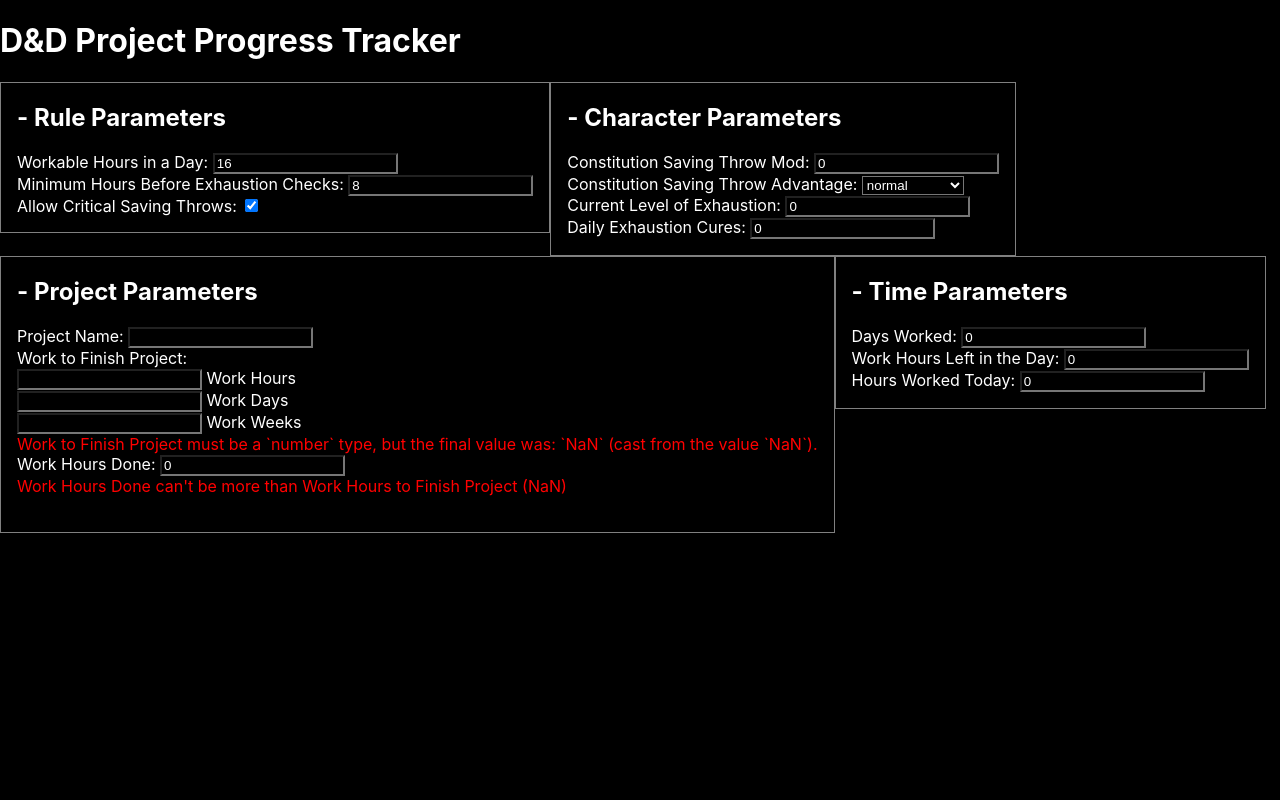
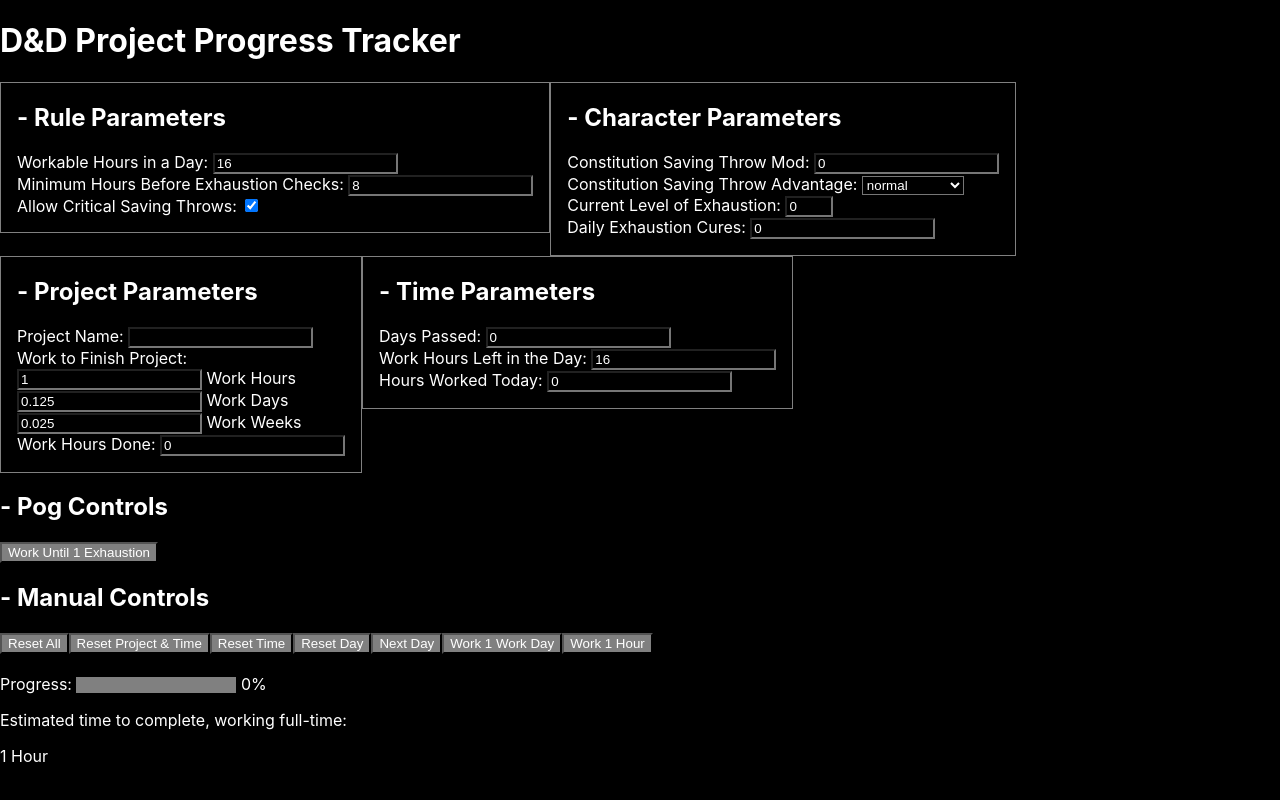
Before and after one commit to megamatson/dnd-project-progress, a React (Create React App) app: page / in a window 1280 px wide. Shown: the top 800 px of the page. Built offline with nearby package versions, Linux system fonts and the light colour scheme.

Commit message:
More controls

```diff
--- a/src/App.tsx
+++ b/src/App.tsx
@@ -130,6 +130,8 @@
 					<LabeledField
 						type='number'
 						name='currentLevelOfExhaustion'
+						min={0}
+						max={6}
 					/>
 
 					<LabeledField
@@ -139,6 +141,7 @@
 							'The number of exhaustion cures '
 							+ '(e.g. Greater Restoration) you have available every day.'
 						}
+						min={0}
 					/>
 				</StyledCategory>
 
@@ -163,11 +166,12 @@
 					name='Time Parameters'
 				>
 					<LabeledField
-						name='daysWorked'
+						name='daysPassed'
 						type='number'
 						min={0}
 						title={
-							'The number of days you have been working.'
+							'The number of days that have passed since'
+							+ ' you have started working on the project.'
 							+ ' This is mainly for you to know when you are done'
 						}
 					/>
--- a/src/FormValues.ts
+++ b/src/FormValues.ts
@@ -50,7 +50,7 @@
 	,
 	workTimeToFinishProject: workHours
 		.positive()
-		.default(10)
+		.default(1)
 		.label('Work to Finish Project')
 	,
 	workHoursDone: workHours
@@ -77,14 +77,14 @@
 		.default(0)
 		.label('Daily Exhaustion Cures')
 	,
-	daysWorked: requiredInteger
+	daysPassed: requiredInteger
 		.min(0)
 		.default(0)
-		.label('Days Worked')
+		.label('Days Passed')
 	,
 	workHoursLeftInTheDay: requiredNumber
 		.min(0)
-		.default(0)
+		.default(16)
 		.label('Work Hours Left in the Day')
 		.when('workableHoursInADay', (value, schema) =>
 			schema.max(
--- a/src/components/input/Controls.tsx
+++ b/src/components/input/Controls.tsx
@@ -1,7 +1,11 @@
 import { useFormikContext } from 'formik';
+import _ from 'lodash';
 import '../../css/Button.css';
 import '../../css/Controls.css';
-import FormValues from '../../FormValues';
+import d from '../../d';
+import FormValues, { validationSchema } from '../../FormValues';
+import { FormNumber } from '../../types/FormNumber';
+import Category from '../output/Category';
 
 export interface Props {}
 
@@ -23,17 +27,275 @@
 	</button>);
 }
 
+function normalizeTime(
+	hours: number,
+	days: number,
+	hoursInADay: number = 24
+) {
+	if (hours > hoursInADay) {
+		const newDays =  Math.floor(hours / hoursInADay);
+		days += newDays;
+		hours -= newDays * hoursInADay;
+	}
+
+	return {
+		hours,
+		days
+	};
+}
+
+type ValuesChanger = (f: FormValues) => FormValues;
+
+const identity: ValuesChanger = f => f;
+
+const resetDay: ValuesChanger = (({
+	workHoursLeftInTheDay,
+	hoursWorkedToday,
+	...oldValues
+}) => ({
+	workHoursLeftInTheDay: oldValues.workableHoursInADay,
+	hoursWorkedToday: 0,
+	...oldValues
+}));
+
+const resetTime: ValuesChanger = ({
+	daysPassed,
+	...oldValues
+}) => resetDay({
+	daysPassed: 0,
+	...oldValues,
+});
+
+const resetProject: ValuesChanger = ({
+	projectName,
+	workTimeToFinishProject,
+	workHoursDone,
+	...oldValues
+}) => ({
+	...validationSchema.getDefault(),
+	...oldValues,
+});
+
+const resetTimeAndProjects: ValuesChanger = v => resetTime(resetProject(v));
+
+const reset: ValuesChanger = () => {
+	return validationSchema.getDefault();
+};
+
+function nextDay(days = 1): ValuesChanger {
+	return (({
+		daysPassed,
+		currentLevelOfExhaustion,
+		...oldValues
+	}) => resetDay({
+		daysPassed: daysPassed + days,
+		currentLevelOfExhaustion: Math.max(currentLevelOfExhaustion - 1, 0),
+		...oldValues,
+	}));
+}
+
+function passTime(hours: number, days = 0): ValuesChanger {
+	return (({
+		workHoursLeftInTheDay,
+		...oldValues
+	}: FormValues) => {
+		const ret = normalizeTime(hours, days, oldValues.workableHoursInADay);
+
+		hours = ret.hours;
+		days = ret.days;
+
+		if (hours >= workHoursLeftInTheDay) {
+			days++;
+			hours -= workHoursLeftInTheDay;
+			workHoursLeftInTheDay = oldValues.workableHoursInADay;
+		}
+
+		const change = days ? nextDay(days) : identity;
+
+		return change({
+			workHoursLeftInTheDay: workHoursLeftInTheDay - hours,
+			...oldValues
+		});
+	});
+}
+
+function workTime(hours: number, days = 0): ValuesChanger {
+	return (({
+		hoursWorkedToday,
+		workHoursDone,
+		...oldValues
+	}) => {
+		const workHours = Math.min(
+			hours + days * oldValues.workableHoursInADay,
+			oldValues.workTimeToFinishProject - workHoursDone
+		);
+
+		const normalizedTime = normalizeTime(
+			workHours,
+			0,
+			oldValues.workableHoursInADay
+		);
+
+		hours = normalizedTime.hours;
+		days = normalizedTime.days;
+
+		return passTime(hours, days)({
+			hoursWorkedToday: hoursWorkedToday + hours,
+			workHoursDone: Math.min(
+				oldValues.workTimeToFinishProject,
+				workHoursDone + workHours
+			),
+			...oldValues
+		});
+	});
+}
+
+interface Event {
+	daysPassed: number,
+	hoursPassed: number,
+	event: string,
+}
+
+type EventEmitter = (e: Event) => void;
+
+function workFullTimeEvented(
+	emitEventOriginal: EventEmitter,
+	values: FormValues
+): FormValues {
+	const emitEvent = (e: string) => {
+		emitEventOriginal({
+			daysPassed: values.daysPassed,
+			hoursPassed: values.workableHoursInADay - values.workHoursLeftInTheDay,
+			event: e,
+		});
+	};
+
+	const {workTimeToFinishProject, workHoursDone} = values;
+
+	if (workTimeToFinishProject <= workHoursDone) {
+		emitEvent(
+			`${values.projectName ? values.projectName : 'Project'} done`
+		);
+		return values;
+	}
+
+	const {currentLevelOfExhaustion} = values;
+
+	if (currentLevelOfExhaustion >= 1) {
+		emitEvent(
+			`Exhaustion (${values.currentLevelOfExhaustion}) >= 1.`
+			+ ' Resting for the day'
+		);
+
+		return nextDay(1)(values);
+	}
+
+	const {workHoursLeftInTheDay} = values;
+
+	if (workHoursLeftInTheDay <= 0) {
+		emitEvent(
+			`No work hours left. Resting for the day`
+		);
+
+		return nextDay(1)(values);
+	}
+
+	const {minimumWorksHoursPerDayBeforeExhaustionSaves} = values;
+	const {hoursWorkedToday} = values;
+
+	const safeHoursToWork = _.clamp(
+		minimumWorksHoursPerDayBeforeExhaustionSaves - hoursWorkedToday,
+		0,
+		workHoursLeftInTheDay
+	);
+
+	if (safeHoursToWork) {
+		emitEvent(
+			`Working ${safeHoursToWork} hour(s) without a save`
+		);
+
+		values = workTime(safeHoursToWork)(values);
+		return safeHoursToWork === workHoursLeftInTheDay ?
+			values :
+			workFullTimeEvented(emitEventOriginal, values)
+		;
+	}
+
+	const dc = (
+		11
+		+ values.hoursWorkedToday
+		- values.minimumWorksHoursPerDayBeforeExhaustionSaves
+	);
+
+	const roll = d(20);
+
+	emitEvent('unimplemented');
+
+	return values;
+}
+
+function workFullTime(emitEvent: EventEmitter): ValuesChanger {
+	return values => workFullTimeEvented(emitEvent, values);
+}
+
 export default function Controls(props: Props) {
-	const context = useFormikContext<FormValues>();
+	const {values, ...context} = useFormikContext<FormValues>();
 
-	if (!context.isValid)
+	if (
+		!context.isValid
+		|| values.workTimeToFinishProject as FormNumber === ''
+	)
 		return null;
 
+	function commit(f: ValuesChanger) {
+		return () => context.setValues(f);
+	}
+
+	const projectDone = values.workHoursDone >= values.workTimeToFinishProject;
+
 	return (<>
-		<ControlButton
-			onClick={() => console.log('next day')}
-		>
-			Next Day
-		</ControlButton>
+		<Category name='Pog Controls'>
+			<ControlButton onClick={commit(workFullTime(
+				(...args) => console.log(...args)
+			))}>
+				Work Until 1 Exhaustion
+			</ControlButton>
+		</Category>
+
+		<Category name='Manual Controls'>
+			<ControlButton onClick={commit(reset)}>
+				Reset All
+			</ControlButton>
+
+			<ControlButton onClick={commit(resetTimeAndProjects)}>
+				{'Reset Project & Time'}
+			</ControlButton>
+
+			<ControlButton onClick={commit(resetTime)}>
+				Reset Time
+			</ControlButton>
+
+			<ControlButton onClick={commit(resetDay)}>
+				Reset Day
+			</ControlButton>
+
+			<ControlButton onClick={commit(nextDay())}>
+				Next Day
+			</ControlButton>
+
+			<ControlButton
+				onClick={commit(workTime(8))}
+				disabled={projectDone}
+			>
+				Work 1 Work Day
+			</ControlButton>
+
+			<ControlButton
+				onClick={commit(workTime(1))}
+				disabled={projectDone}
+			>
+				Work 1 Hour
+			</ControlButton>
+		</Category>
 	</>);
 }
--- a/src/components/input/WorkHoursDaysOrWeeksInput.tsx
+++ b/src/components/input/WorkHoursDaysOrWeeksInput.tsx
@@ -1,4 +1,5 @@
 import { FieldHookConfig, useField, useFormikContext } from "formik";
+import _ from "lodash";
 import { useEffect } from "react";
 import { FormNumber } from "../../types/FormNumber";
 import ErrorText from "../output/ErrorText";
@@ -20,30 +21,31 @@
 	};
 }
 
+function ensureValued(v: any) {
+	return _.isNumber(v) ? v : '';
+}
+
 export default function WorkHoursDaysOrWeeksInput(props: Props) {
 	const {setFieldValue} = useFormikContext();
 
 	const hoursName = props.name;
-	const [hoursField, hoursMeta] = useField<FormNumber>(
+	const [{value: hours, ...hoursField}, hoursMeta] = useField<FormNumber>(
 		fieldPropsFor(hoursName)
 	);
-	const {value: hours} = hoursField;
 
 	const daysName = props.name + 'Days';
-	const [daysField, daysMeta] = useField<FormNumber>(
+	const [{value: days, ...daysField}, daysMeta] = useField<FormNumber>(
 		fieldPropsFor(daysName)
 	);
-	const {value: days} = daysField;
 
 	const weeksName = props.name + 'Weeks';
-	const [weeksField, weeksMeta] = useField<FormNumber>(
+	const [{value: weeks, ...weeksField}, weeksMeta] = useField<FormNumber>(
 		fieldPropsFor(weeksName)
 	);
-	const {value: weeks} = weeksField;
 
 	useEffect(
 		() => {
-			if (hours !== '') {
+			if (_.isNumber(hours)) {
 				setFieldValue(daysName, hours / workHoursInADay);
 				setFieldValue(weeksName, hours / workHoursInAWeek);
 			}
@@ -53,23 +55,37 @@
 
 	useEffect(
 		() => {
-			if (days !== '') {
+			if (_.isNumber(days)) {
 				setFieldValue(hoursName, days * workHoursInADay);
 				setFieldValue(weeksName, days / workDaysInAWeek);
 			}
 		},
-		[days, hoursName, weeksName, setFieldValue]
+		[days, daysName, hoursName, weeksName, setFieldValue]
 	);
 
 	useEffect(
 		() => {
-			if (weeks !== '') {
+			if (_.isNumber(weeks)) {
 				setFieldValue(hoursName, weeks * workHoursInAWeek);
 				setFieldValue(daysName, weeks * workDaysInAWeek);
 			}
 		},
-		[weeks, hoursName, daysName, setFieldValue]
+		[weeks, weeksName, hoursName, daysName, setFieldValue]
 	);
+
+	useEffect(
+		() => {
+			if (_.isNumber(hours) && !_.isNumber(days) && !_.isNumber(weeks)) {
+				setFieldValue(daysName, hours / workHoursInADay);
+				setFieldValue(weeksName, hours / workHoursInAWeek);
+			}
+		},
+		[hours, days, weeks, daysName, weeksName, setFieldValue]
+	);
+
+	const sharedProps = {
+		min: 0,
+	} as const;
 
 	return (<label>
 		{props.label}
@@ -78,6 +94,8 @@
 				<input
 					{...hoursField}
 					type='number'
+					value={ensureValued(hours)}
+					{...sharedProps}
 				/> Work Hours
 			</label>
 			<br/>
@@ -86,6 +104,8 @@
 				<input
 					{...daysField}
 					type='number'
+					value={ensureValued(days)}
+					{...sharedProps}
 				/> Work Days
 			</label>
 			<br/>
@@ -98,6 +118,8 @@
 				<input
 					{...weeksField}
 					type='number'
+					value={ensureValued(weeks)}
+					{...sharedProps}
 				/> Work Weeks
 			</label>
 
--- a/src/components/output/Category.tsx
+++ b/src/components/output/Category.tsx
@@ -5,15 +5,26 @@
 
 import '../../css/Clickable.css';
 
+type Children = ReactPropsOf<HTMLHeadingElement>['children'];
+
 export type Props = {
 	name?: string
-	children?: React.ReactNode,
+	children?: Children,
 	collapsed?: boolean,
 	onCollapsedChange?(b: boolean): void,
+
+	headerRenderer?: React.FC<{children: Children}>;
 } & ReactPropsOf<HTMLDivElement>;
 
 export default function Category(
-	{name, children, collapsed, onCollapsedChange, ...props}: Props
+	{
+		name,
+		children,
+		collapsed,
+		onCollapsedChange,
+		headerRenderer,
+		...props
+	}: Props
 ) {
 	const {value: isCollapsed, set: setIsOpened} = useLocalStorage<boolean>(
 		name + 'IsCollapsed',
@@ -23,15 +34,22 @@
 	if (_.isUndefined(children))
 		return null;
 
+	const renderer: React.FC<{children: Children}> =
+		headerRenderer ?? (({children}) => <h2>{children}</h2>);
+
 	return (<div {...props}>
-		<h2><span
+		{renderer({
+			children: (<>
+				<span
 					onClick={() => {
 						const newValue = !isCollapsed;
 						setIsOpened(newValue);
 						onCollapsedChange?.(newValue);
 					}}
 					className='clickable'
-		>{isCollapsed ? '+' : '-'}</span> {name}</h2>
+				>{isCollapsed ? '+' : '-'}</span> {name}
+			</>)
+		})}
 		{isCollapsed ? null : children}
 	</div>)
 	;
--- a/src/components/output/Output.tsx
+++ b/src/components/output/Output.tsx
@@ -54,11 +54,11 @@
 			advantage: v.conSTadvantage as Advantage,
 		});
 
-		if (probabilityOfPassing) {
-			cumulativeProbability = probabilityOfPassing * cumulativeProbability;
-			cumulativeOvertime += cumulativeProbability * overtimeHour;
-		} else
+		if (!probabilityOfPassing)
 			break;
+
+		cumulativeProbability = probabilityOfPassing * cumulativeProbability;
+		cumulativeOvertime += cumulativeProbability * overtimeHour;
 	}
 
 	return cumulativeOvertime;
@@ -70,9 +70,6 @@
 
 export default function Output(props: Props) {
 	const context = useFormikContext<FormValues>();
-
-	// console.log(context);
-	// console.log(!!context.errors);
 
 	const percentDone = (
 		context.values.workHoursDone
--- a/src/css/Controls.css
+++ b/src/css/Controls.css
@@ -4,7 +4,7 @@
 }
 
 button.control:disabled {
-	color: #a0a0a0;
+	color: #bbb;
 }
 
 button.control:hover:enabled {
--- /dev/null
+++ b/src/d.ts
@@ -0,0 +1,5 @@
+import _ from "lodash";
+
+export default function d(n: number) {
+	return _.random(1, n, false);
+}
```
Lines whose indentation alone changed are shown as unchanged.
